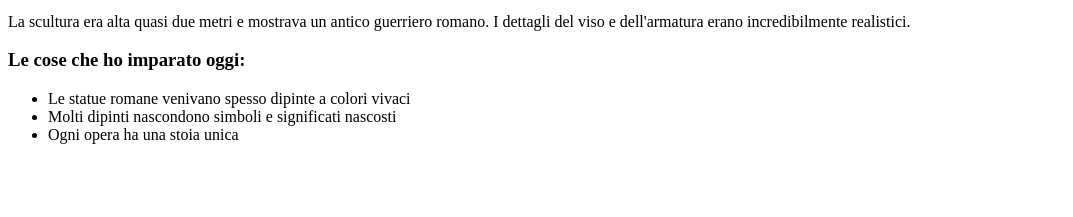
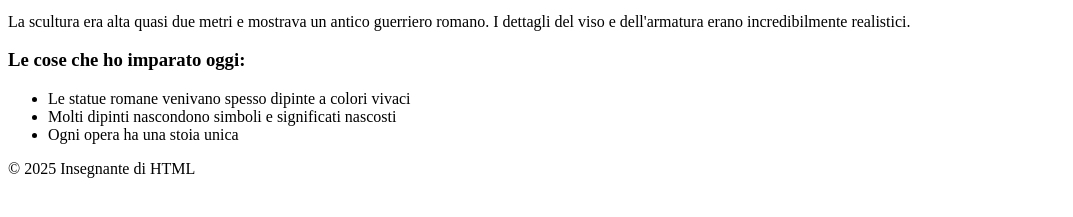
Before and after one commit to lucariggi92/htmlcss-hello, a plain HTML site: page index.html in a window 1280 px wide. Shown: the part 303-520 px from the top of the page, without its empty margins (0-1073 px from the left). Drawn offline with Linux system fonts and the light colour scheme.

Commit message:
feat: sezione footer completata

```diff
--- a/index.html
+++ b/index.html
@@ -6,10 +6,11 @@
     <title>htmlcss-hello-esercitazione-2</title>
 </head>
 <body>
+        <!-- Inizio sezione Header -->
     <header>
         <h1>Una giornata al museo</h1>
     </header>
-
+        <!-- Fine sezione Header -->
     <main>
         <!-- Inizio Sezione quadro -->
         <section><h2>1. Il dipinto che mi ha colpito di più</h2>
@@ -43,6 +44,10 @@
         </section>
         <!-- Fine sezione cosa ho imparato -->
     </main>
-    <footer></footer>
+        <!-- Inizio sezione footer -->
+    <footer>
+        &copy; 2025 Insegnante di HTML
+    </footer>
+        <!-- Fine sezione footer -->
 </body>
 </html>
```
